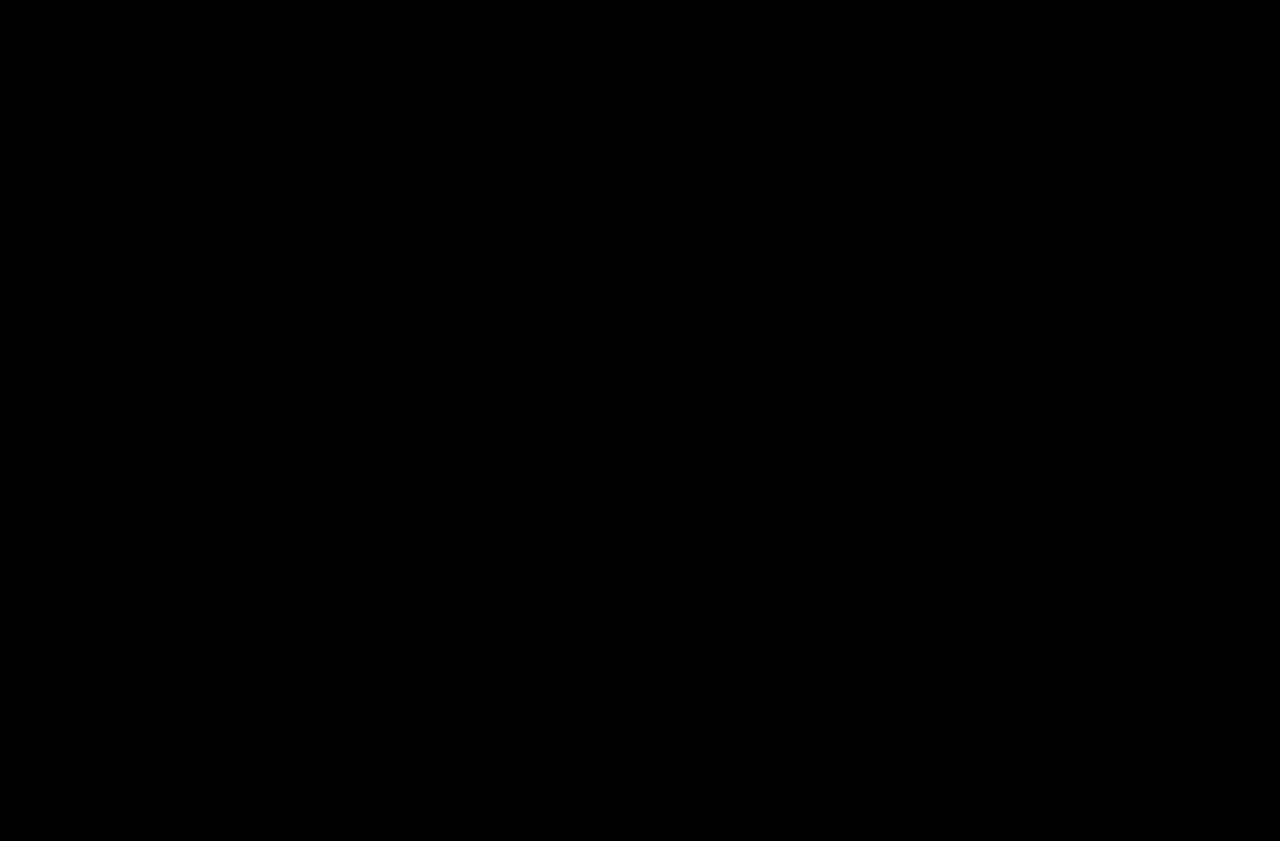
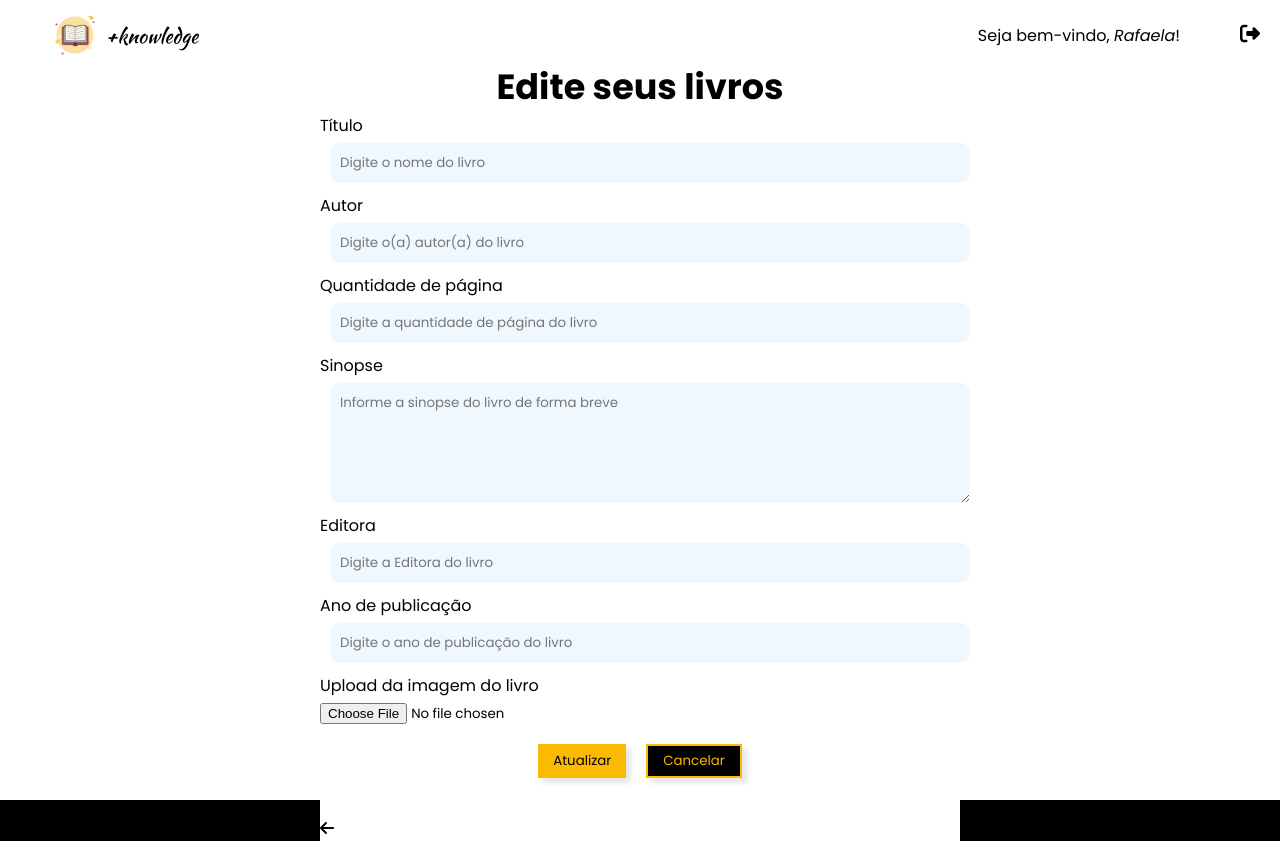
Before and after one commit to rafaelams17/scl-front, a Vue app: page /edit-book in a window 1280 px wide. Before the commit this address had no page. Before the commit the page ends 800 px from the top, so only its background shows below. Built offline with nearby package versions, Linux system fonts and the light colour scheme; a web font is replaced by a local one.

Commit message:
pequenas alterações

```diff
--- a/src/components/book/EditBook.vue
+++ b/src/components/book/EditBook.vue
@@ -0,0 +1,168 @@
+<template>
+  <div class="container">
+    <h1>{{ title }}</h1>
+    <form class="form">
+      <label for="titulo">Título</label>
+      <input
+        type="text"
+        name="titulo"
+        id="titulo"
+        placeholder="Digite o nome do livro"
+      />
+
+      <label for="autor">Autor</label>
+      <input
+        type="text"
+        name="autor"
+        id="autor"
+        placeholder="Digite o(a) autor(a) do livro"
+      />
+
+      <label for="quantPage">Quantidade de página</label>
+      <input
+        type="number"
+        name="quantPage"
+        id="quantPage"
+        placeholder="Digite a quantidade de página do livro"
+      />
+
+      <label for="sinopse">Sinopse</label>
+      <textarea
+        rows="5"
+        cols="33"
+        name="sinopse"
+        id="sinopse"
+        placeholder="Informe a sinopse do livro de forma breve"
+      ></textarea>
+
+      <label for="editora">Editora</label>
+      <input
+        type="text"
+        name="editora"
+        id="editora"
+        placeholder="Digite a Editora do livro"
+      />
+
+      <label for="anoPubli">Ano de publicação</label>
+      <input
+        type="number"
+        name="anoPubli"
+        id="anoPubli"
+        placeholder="Digite o ano de publicação do livro"
+      />
+
+      <label for="image">Upload da imagem do livro</label>
+      <input
+        type="file"
+        name="image"
+        id="image"
+        placeholder="Insira uma imagem do livro"
+      />
+
+      <div class="btn">
+        <button type="submit" class="submit">{{ btnSubmit }}</button>
+        <button type="reset" class="reset">Cancelar</button>
+      </div>
+
+      <a href="#" @click="backToDashboard()" title="Login"
+        ><i id="backHome" class="fa-solid fa-arrow-left"></i
+      ></a>
+    </form>
+  </div>
+</template>
+
+<script setup>
+import { useRouter } from "vue-router";
+
+const router = useRouter();
+
+const title = "Edite seus livros";
+const btnSubmit = 'Atualizar';
+
+function backToDashboard() {
+  router.push("/book");
+}
+</script>
+
+<style scoped>
+* {
+  background-color: #fff;
+  color: black;
+}
+.container {
+  margin: 0 auto;
+  width: 80vh;
+  height: 80vh;
+  margin-bottom: 5%;
+}
+.container h1 {
+  text-align: center;
+  font-size: 35px;
+}
+.form {
+  display: flex;
+  flex-direction: column;
+}
+.form input,
+textarea {
+  margin-bottom: 10px;
+}
+.form label {
+  margin-bottom: 5px;
+}
+#titulo,
+#autor,
+#quantPage,
+#editora,
+#sinopse,
+#anoPubli {
+  display: flex;
+  width: 100%;
+  background-color: #f0f8ff;
+  border: none;
+  border-radius: 10px;
+  margin-left: 10px;
+  padding: 10px;
+}
+#titulo:focus,
+#autor:focus,
+#quantPage:focus,
+#editora:focus,
+#sinopse:focus,
+#anoPubli:focus {
+  outline: none;
+}
+.btn {
+  display: flex;
+  justify-content: center;
+  gap: 20px;
+  margin: 10px;
+}
+.btn .submit {
+  background-color: #fcba03;
+  color: #000;
+  border: none;
+  padding: 5px 15px 5px 15px;
+  box-shadow: 5px 5px 5px rgba(0, 0, 0, 0.1);
+  cursor: pointer;
+}
+.btn .submit:hover {
+  transition: 0.5s;
+  background-color: #fbcd01;
+}
+.btn .reset {
+  background-color: #000;
+  color: #fcba03;
+  border: 2px solid #fcba03;
+  padding: 5px 15px 5px 15px;
+  box-shadow: 5px 5px 5px rgba(0, 0, 0, 0.1);
+  cursor: pointer;
+}
+.btn .reset:hover {
+  transition: 0.5s;
+  background-color: #fbcd01;
+}
+#backHome {
+  margin-top: 5%;
+}
+</style>
--- a/src/components/book/RegisterBook.vue
+++ b/src/components/book/RegisterBook.vue
@@ -60,7 +60,7 @@
       />
 
       <div class="btn">
-        <button type="submit" class="submit">Cadastrar</button>
+        <button type="submit" class="submit">{{ btnSubmit }}</button>
         <button type="reset" class="reset">Cancelar</button>
       </div>
 
@@ -77,6 +77,7 @@
 const router = useRouter();
 
 const title = "Cadastre seus livros";
+const btnSubmit = 'Cadastrar';
 
 function backToDashboard() {
   router.push("/book");
@@ -159,7 +160,7 @@
 }
 .btn .reset:hover {
   transition: 0.5s;
-  background-color: #fbcd01;
+  border: 2px solid #000;
 }
 #backHome {
   margin-top: 5%;
--- a/src/layouts/BookLayout.vue
+++ b/src/layouts/BookLayout.vue
@@ -7,6 +7,7 @@
 
 <script setup>
 import NavBarBook from "../components/header/NavBarBook.vue";
+
 
 </script>
 
--- a/src/router/index.js
+++ b/src/router/index.js
@@ -56,6 +56,13 @@
         component: function () {
             return import(/* webpackChunkName: "register-book" */ '../components/book/RegisterBook.vue');
         }
+      },
+      {
+        path: '/edit-book',
+        name: 'edit-book',
+        component: function () {
+            return import(/* webpackChunkName: "edit-book" */ '../components/book/EditBook.vue');
+        }
       }
     ]
   }
```
